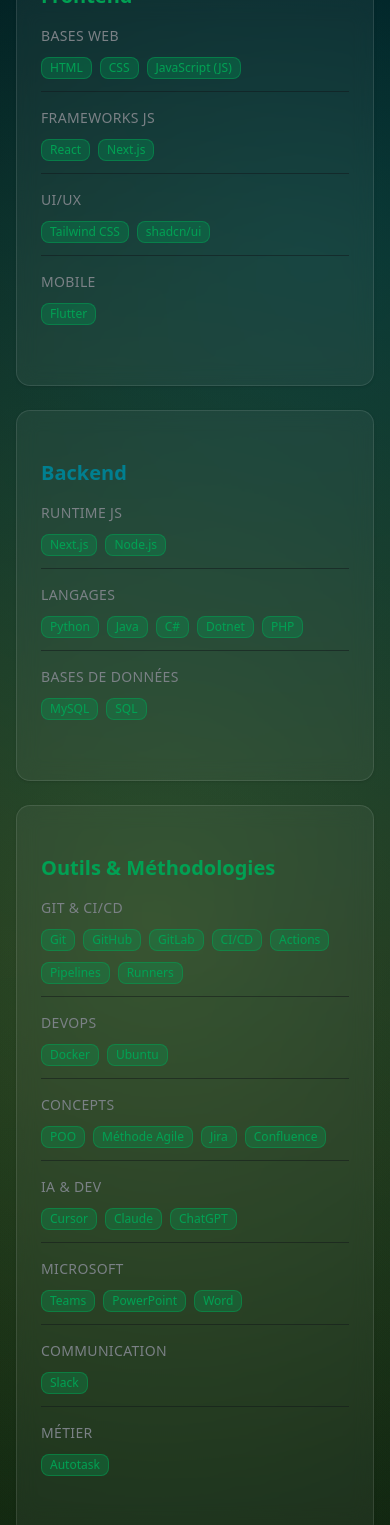
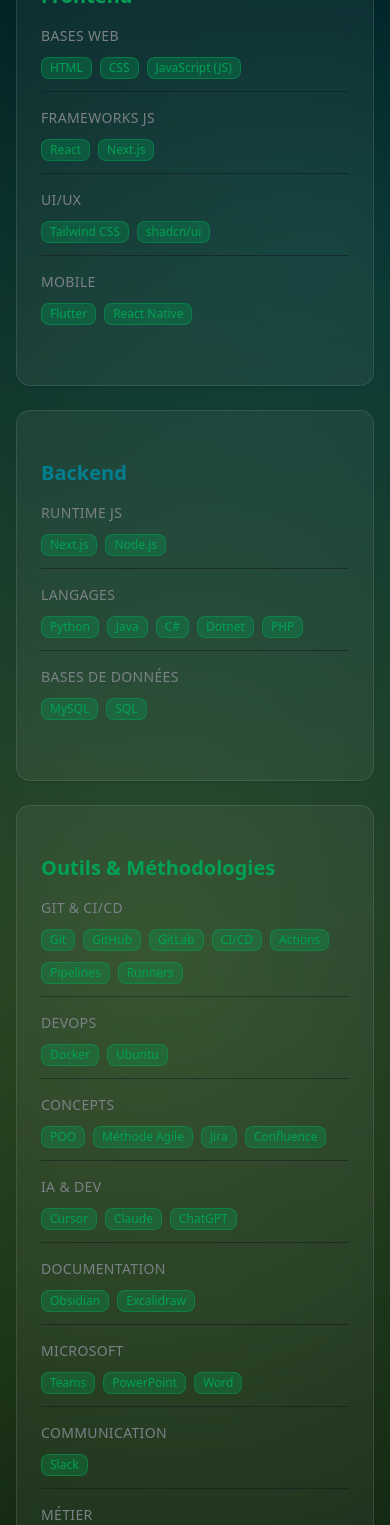
Before and after one commit to Gauvin2005/portfolio, a Next.js app: page / in a window 390 px wide. Shown: the part 2617-4142 px from the top of the page. Built offline with nearby package versions, Linux system fonts and the light colour scheme.

Commit message:
feat: Add React Native, Obsidian, and Excalidraw to skills documentation, enhancing the categorization of mobile and documentation tools

```diff
--- a/src/components/Skills.tsx
+++ b/src/components/Skills.tsx
@@ -18,6 +18,7 @@
     'Tailwind CSS': 'https://tailwindcss.com/docs',
     'shadcn/ui': 'https://ui.shadcn.com/docs',
     'Flutter': 'https://docs.flutter.dev',
+    'React Native': 'https://reactnative.dev/docs/getting-started',
     'MySQL': 'https://dev.mysql.com/doc',
     'Dotnet': 'https://learn.microsoft.com/en-us/dotnet',
     'C#': 'https://learn.microsoft.com/en-us/dotnet/csharp',
@@ -49,6 +50,9 @@
     'Cursor': 'https://cursor.sh/docs',
     'Claude': 'https://claude.ai',
     'ChatGPT': 'https://chat.openai.com',
+    // Outils de documentation
+    'Obsidian': 'https://help.obsidian.md',
+    'Excalidraw': 'https://excalidraw.com/docs',
     // Outils métier
     'Autotask': 'https://www.autotask.com/help'
   }
@@ -58,7 +62,7 @@
       'Bases Web': ['HTML', 'CSS', 'JavaScript (JS)'],
       'Frameworks JS': ['React', 'Next.js'],
       'UI/UX': ['Tailwind CSS', 'shadcn/ui'],
-      'Mobile': ['Flutter']
+      'Mobile': ['Flutter', 'React Native']
     },
     backend: {
       'Runtime JS': ['Next.js', 'Node.js'],
@@ -70,6 +74,7 @@
       'DevOps': ['Docker', 'Ubuntu'],
       'Concepts': ['POO', 'Méthode Agile (Jira, Confluence)'],
       'IA & Dev': ['Cursor', 'Claude', 'ChatGPT'],
+      'Documentation': ['Obsidian', 'Excalidraw'],
       'Microsoft': ['Teams', 'PowerPoint', 'Word'],
       'Communication': ['Slack'],
       'Métier': ['Autotask']
```
